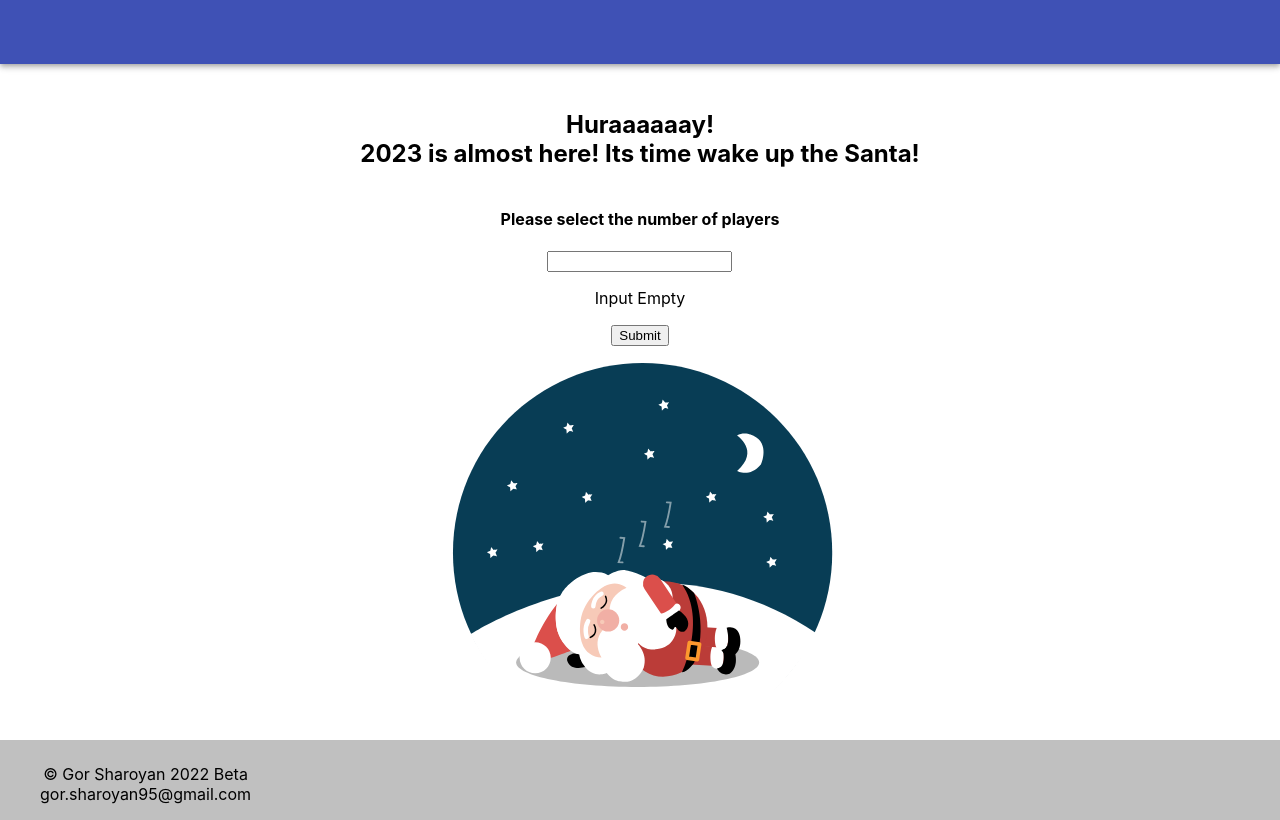
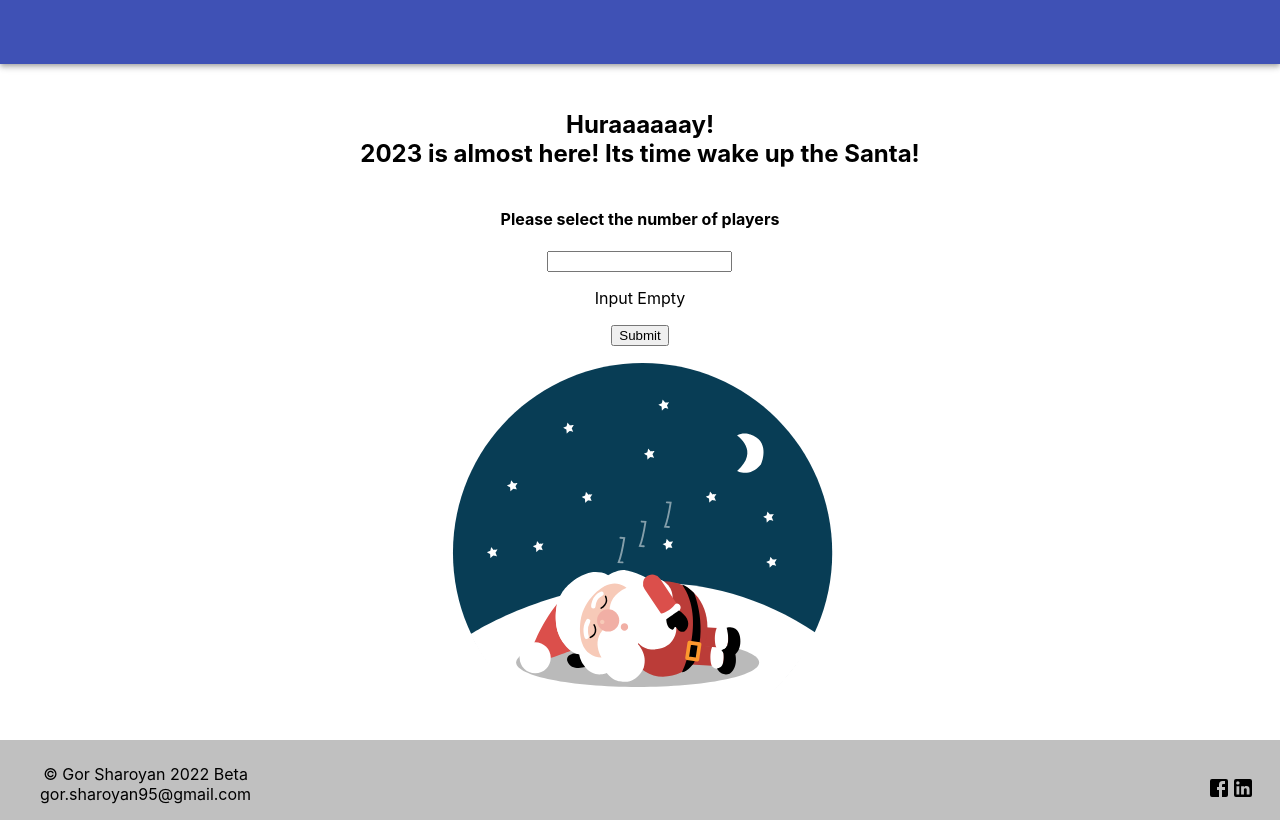
Before and after one commit to GorSharoyan/Secret_Santa_App, a React (Create React App) app: page / in a window 1280 px wide. Built offline with nearby package versions, Linux system fonts and the light colour scheme.

Commit message:
:arrow_up:NPM(materialUI/icons):updated dependencies thus changed Footer

```diff
--- a/src/Components/Footer/Footer.css
+++ b/src/Components/Footer/Footer.css
@@ -4,9 +4,19 @@
   height: 80px;
 }
 
-.container {
+.contacts-bar {
   position: absolute;
   bottom: 0;
   left: 0;
   list-style-type: none;
-  }
+}
+
+.social-media-bar {
+  margin-right: 25px;
+  display: flex;
+  flex-direction: row;
+  position: absolute;
+  bottom: 0;
+  right: 0;
+  list-style-type: none;
+}
--- a/src/Components/Footer/Footer.js
+++ b/src/Components/Footer/Footer.js
@@ -4,12 +4,23 @@ import { makeStyles } from "@mui/styles";
 //UI
 import "./Footer.css";
 
+import FacebookIcon from "@mui/icons-material/Facebook";
+import LinkedInIcon from "@mui/icons-material/LinkedIn";
+
 export default function Footer() {
   return (
     <div className="root">
-      <ul className="container">
+      <ul className="contacts-bar">
         <li>© Gor Sharoyan 2022 Beta</li>
         <li>gor.sharoyan95@gmail.com</li>
+      </ul>
+      <ul className="social-media-bar">
+        <li>
+          <FacebookIcon />
+        </li>
+        <li>
+          <LinkedInIcon />
+        </li>
       </ul>
     </div>
   );
```
Also changed, not shown: package.json (+6 -5 lines), 1 other file (tests, documents, lock files or other folders).
